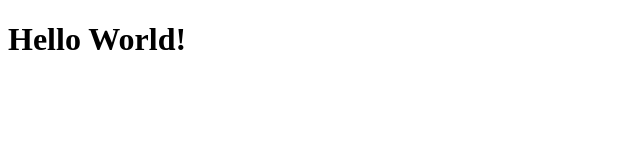
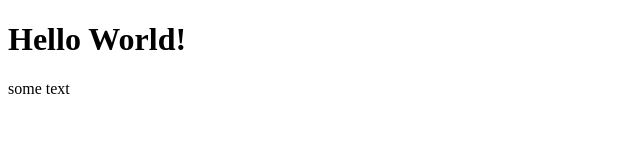
Before and after one commit to giorgi002/git-day-1-practice, a plain HTML site: page index.html in a window 1280 px wide. Shown: the full height of the page, 0-640 px from the left. Drawn offline with Linux system fonts and the light colour scheme.

Commit message:
Added p tag with some text

```diff
--- a/index.html
+++ b/index.html
@@ -6,5 +6,8 @@
 </head>
 <body>
   <h1>Hello World!</h1>
+  <p>
+    some text
+  </p>
 </body>
 </html>
```
